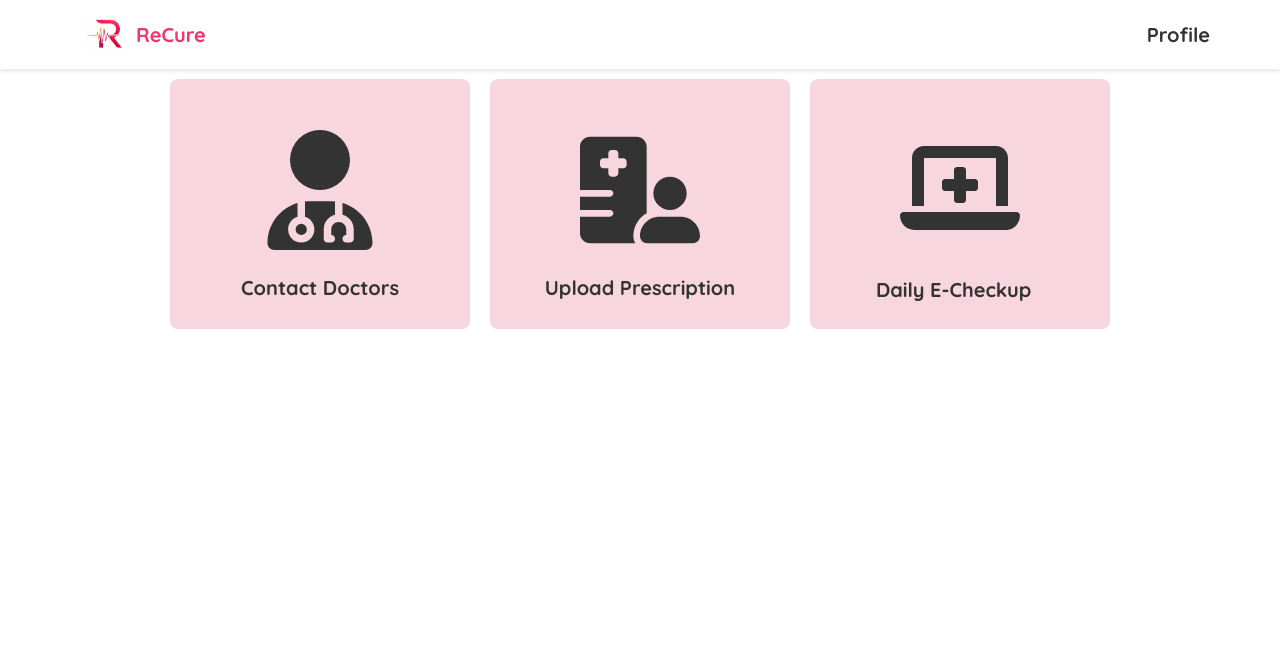
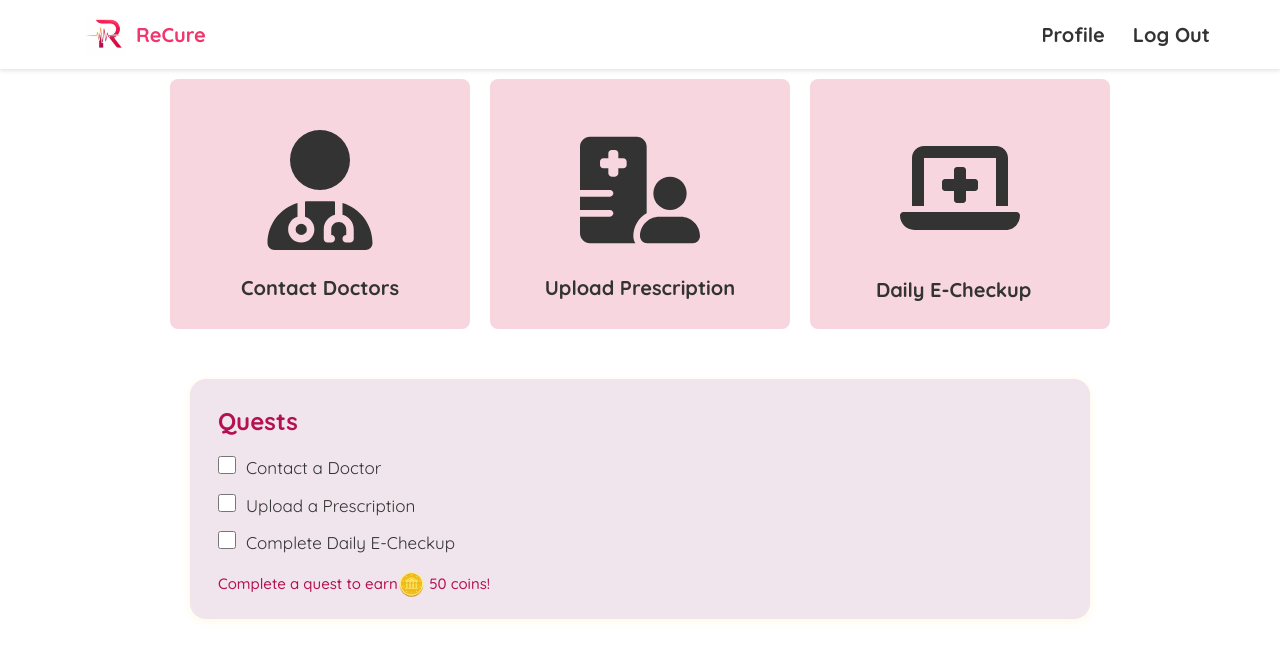
Before and after one commit to TheDarkKnightSujo/ReCure-React, a React (Vite) app: page /dashboard in a window 1280 px wide. Shown: the top 660 px of the page. Built offline with nearby package versions, Linux system fonts and the light colour scheme.

Commit message:
Demo Commit

```diff
--- a/src/App.jsx
+++ b/src/App.jsx
@@ -8,16 +8,18 @@ import Checkup from './components/echeckup.jsx';
 import Dashboard_doctor from './components/dashboard-doctor.jsx';
 import Dashboard_admin from './components/dashboard-admin.jsx';
 import { toast, ToastContainer } from 'react-toastify';
+import { useState } from 'react';
 import "react-toastify/dist/ReactToastify.css";
 
 function App() {
+    const [coins, setCoins] = useState(0);
     return (
         <>
             <Navbar/>
             <Routes>
                 <Route exact path="/" element={<Home />} />
                 <Route exact path="/register" element={<PatientRegistration/>} />
-                <Route exact path="/dashboard" element={<Dashboard/>}/>
+                <Route exact path="/dashboard" element={<Dashboard coins={coins} setCoins={setCoins}/>}/>
                 <Route exact path="/login" element={<Login/>}/>
                 <Route exact path="/checkup" element={<Checkup/>}/>
                 <Route exact path="/doctordashboard" element={<Dashboard_doctor/>}/>
--- a/src/components/Navbar.jsx
+++ b/src/components/Navbar.jsx
@@ -15,8 +15,9 @@ const Navbar = () => {
             </div>
 
             {(pathmame === "/dashboard") ? (
-            <div className="links text-xl font-bold ">
+            <div className="links flex flex-row text-xl font-bold ">
                 <Link to="/">Profile</Link>
+                <Link to="/">Log Out</Link>
             </div>
             ):(
             <ul className="nav-links">
--- a/src/components/dashboard-admin.jsx
+++ b/src/components/dashboard-admin.jsx
@@ -1,16 +1,20 @@
-import { FontAwesomeIcon } from '@fortawesome/react-fontawesome';
-import { faUserDoctor, faLaptopMedical, faHospitalUser } from '@fortawesome/free-solid-svg-icons'
+import { Link, useLocation } from "react-router-dom"
 import "./dashboard-doctor.css";
+import { useNavigate } from 'react-router-dom';
 
 const Dashboard_admin = () => {
-    return ( <>
+    const navigate = useNavigate();
+    return (
+    <>
     <div className="doctor-dashboard">
-       <header>
-      <div className="brand">
-        <h1><em><b>Admin Dashboard</b></em></h1>
-      </div>
-      <button className="logout-btn">Logout</button>
-    </header>
+      <header className='ml-8'>
+        <div className="brand">
+          <h1><em><b>Admin Dashboard</b></em></h1>
+        </div>
+        <div className="links text-xl font-bold ">
+                <Link to="/">Log Out</Link>
+        </div>
+      </header>
 
 
     <main>
--- a/src/components/dashboard-doctor.jsx
+++ b/src/components/dashboard-doctor.jsx
@@ -1,16 +1,17 @@
-import { FontAwesomeIcon } from '@fortawesome/react-fontawesome';
-import { faUserDoctor, faLaptopMedical, faHospitalUser } from '@fortawesome/free-solid-svg-icons'
+import { Link, useLocation } from "react-router-dom"
 import "./dashboard-doctor.css";
 
 const Dashboard_doctor = () => {
     return ( <>
     <div className="doctor-dashboard">
-       <header>
-      <div className="brand">
-        <h1><em><b>Doctor Dashboard</b></em></h1>
-      </div>
-      <button className="logout-btn">Logout</button>
-    </header>
+      <header className='ml-8'>
+        <div className="brand">
+          <h1><em><b>Doctor Dashboard</b></em></h1>
+        </div>
+        <div className="links text-xl font-bold ">
+                <Link to="/">Log Out</Link>
+        </div>
+      </header>
 
 
     <main>
--- a/src/components/dashboard.css
+++ b/src/components/dashboard.css
@@ -17,3 +17,74 @@
     transform: translateY(-2px);
     box-shadow: 0 4px 8px rgba(0, 0, 0, 0.1);
 }
+
+.quest-section {
+  margin: 40px auto 0 auto;
+  max-width: 900px;
+  background: #f0e5ec;
+  border-radius: 16px;
+  box-shadow: 0 2px 8px rgba(249, 200, 70, 0.15);
+  padding: 24px 28px 18px 28px;
+  text-align: left;
+}
+.quest-title {
+  font-size: 24px;
+  color: #b51051;
+  margin-bottom: 16px;
+  font-weight: bold;
+}
+.quest-list {
+  list-style: none;
+  padding: 0;
+  margin: 0 0 10px 0;
+}
+.quest-list li {
+  margin-bottom: 12px;
+  font-size: 17px;
+  display: flex;
+  align-items: center;
+}
+.quest-list input[type="checkbox"] {
+  margin-right: 10px;
+  accent-color: #b51051;
+  width: 18px;
+  height: 18px;
+}
+.quest-completed label {
+  color: #aaa;
+  text-decoration: line-through;
+}
+.tick {
+  color: #4caf50;
+  font-size: 18px;
+  margin-left: 6px;
+}
+.quest-reward {
+  margin-top: 10px;
+  font-size: 15px;
+  color: #b51051;
+  font-weight: 500;
+  display: flex;
+  align-items: center;
+}
+
+.coin-display {
+    display: flex;
+    align-items: center;
+    background: #f0e5ec;
+    border: solid 0.5px;
+    border-radius: 24px;
+    padding: 4px 14px 4px 10px;
+    box-shadow: 0 2px 8px rgba(249, 200, 70, 0.15);
+    font-weight: bold;
+    font-size: 16px;
+    gap: 6px;
+}
+.coin-icon {
+    font-size: 22px;
+    margin-right: 4px;
+}
+.coin-count {
+    color: #b51051;
+    font-weight: 700;
+}
--- a/src/components/dashboard.jsx
+++ b/src/components/dashboard.jsx
@@ -1,8 +1,24 @@
 import { FontAwesomeIcon } from '@fortawesome/react-fontawesome';
 import { faUserDoctor, faLaptopMedical, faHospitalUser } from '@fortawesome/free-solid-svg-icons'
+import { useState } from 'react';
 import "./dashboard.css";
 
-const Dashboard = () => {
+const QUESTS = [
+    { id: 1, text: "Contact a Doctor" },
+    { id: 2, text: "Upload a Prescription" },
+    { id: 3, text: "Complete Daily E-Checkup" },
+];
+
+const Dashboard = ({ coins, setCoins }) => {
+    const [completed, setCompleted] = useState([]);
+
+    const handleQuest = (id) => {
+        if (!completed.includes(id)) {
+            setCompleted([...completed, id]);
+            setCoins(coins + 50);
+        }
+    };
+
     return (
         <div className="home">
             <div className="tank">
@@ -21,6 +37,35 @@ const Dashboard = () => {
                     </a>
                 </div>
             </div>
+            {/* Quest System */}
+            <div className="quest-section w-5vw">
+                <div className='flex flex-row justify-between align-center'>
+                <h2 className="quest-title">Quests</h2>
+                {coins > 0 && (
+                <div className="coin-display">
+                    <span role="img" aria-label="coin" className="coin-icon">🪙</span>
+                    <span className="coin-count">{coins}</span>
+                </div>
+                )}
+                </div>
+                <ul className="quest-list">
+                    {QUESTS.map(q => (
+                        <li key={q.id} className={completed.includes(q.id) ? "quest-completed" : ""}>
+                            <label>
+                                <input
+                                    type="checkbox"
+                                    checked={completed.includes(q.id)}
+                                    disabled={completed.includes(q.id)}
+                                    onChange={() => handleQuest(q.id)}
+                                />
+                                {q.text}
+                                {completed.includes(q.id) && <span className="tick"> ✔</span>}
+                            </label>
+                        </li>
+                    ))}
+                </ul>
+                <div className="quest-reward">Complete a quest to earn <span className="coin-icon">🪙</span> 50 coins!</div>
+            </div>
         </div>
      );
 }
```
